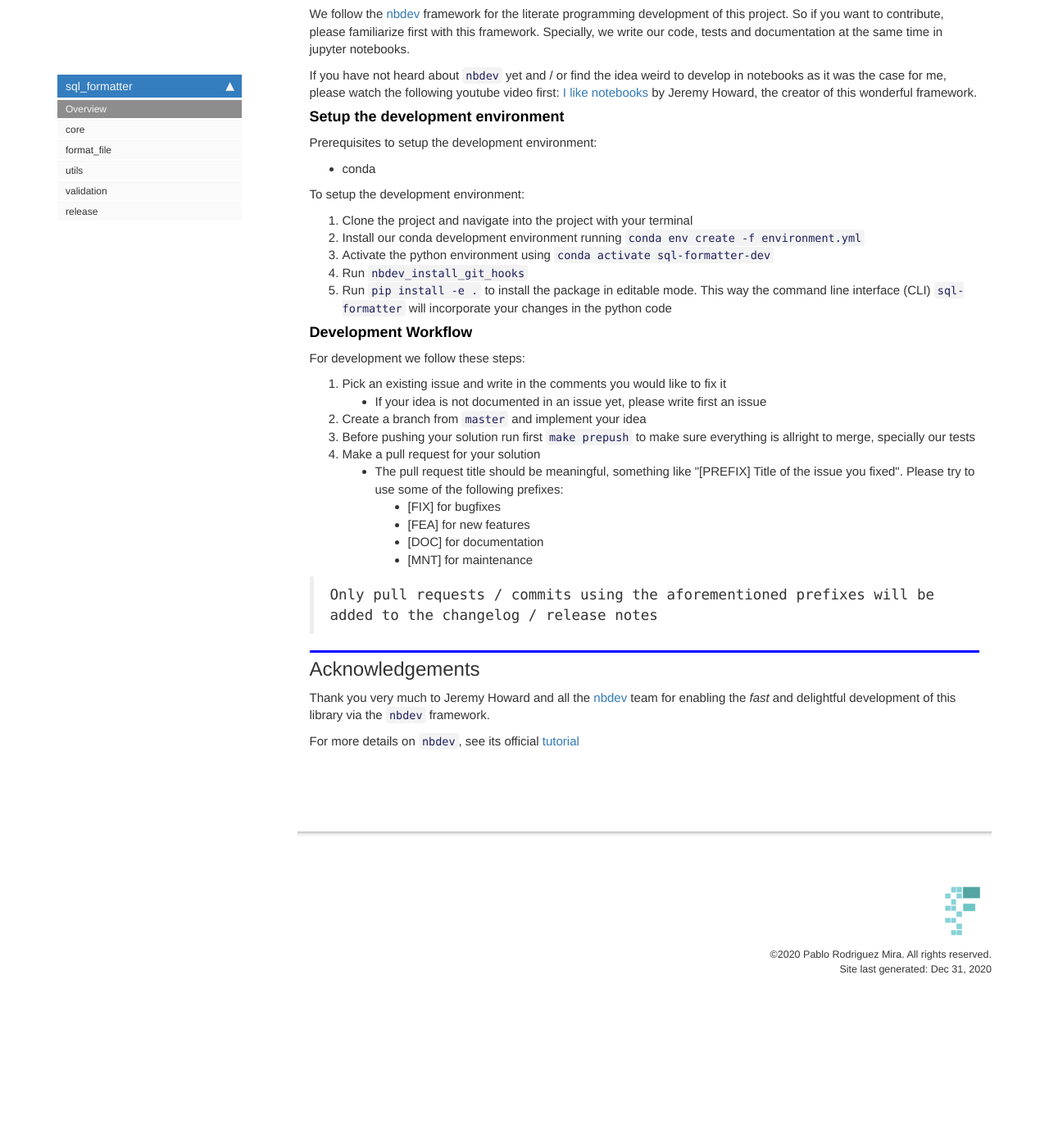
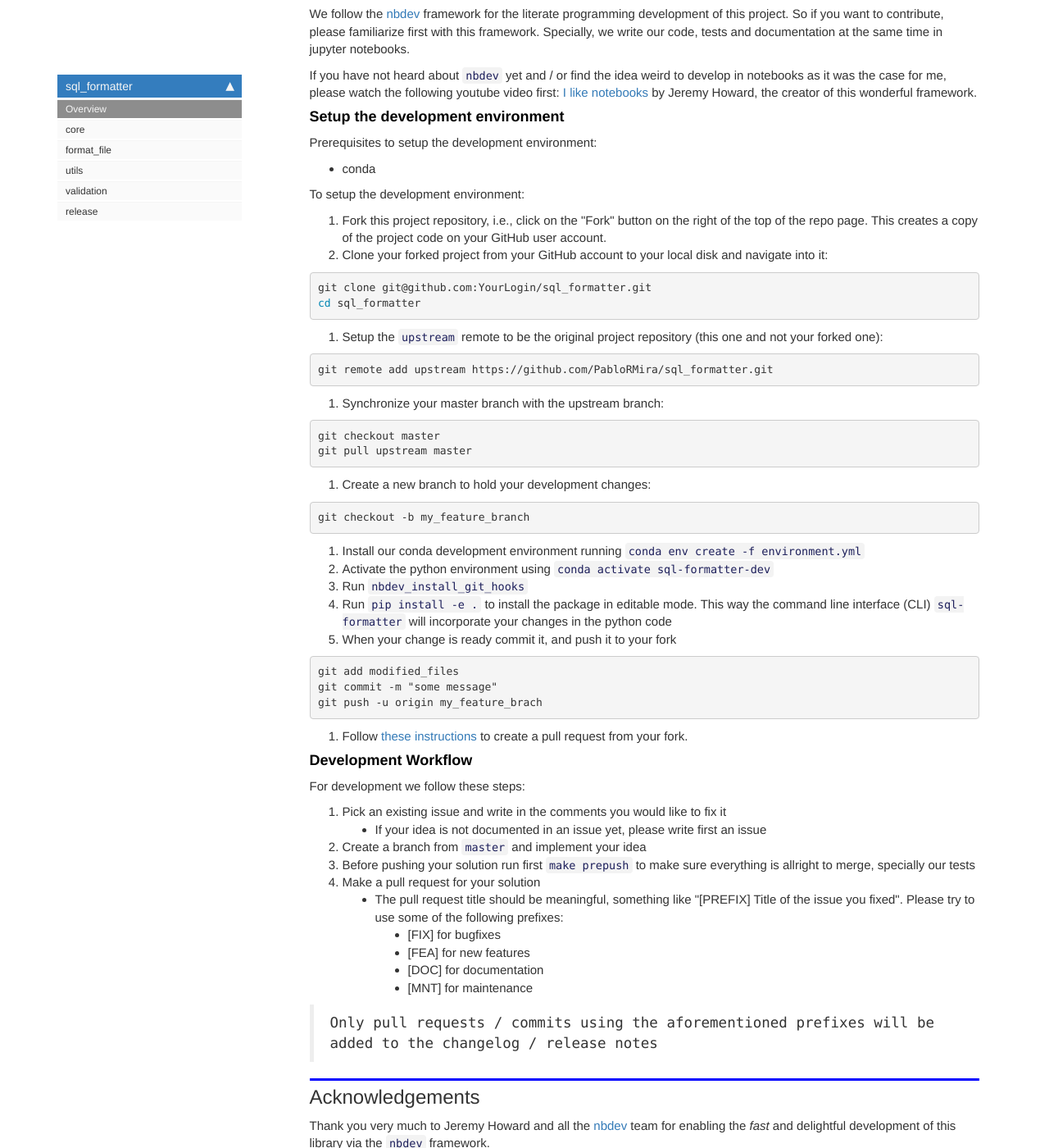
Before and after one commit to PabloRMira/sql_formatter, a Jekyll site: the page built from docs/index.html, in a window 1280 px wide and 1400 px high, scrolled down 4247 px. Shown: the whole window at 82% size. Built offline with Jekyll 4.4.1, drawn with Linux system fonts in a browser that asks for light colours; nearby versions of some CDN libraries; comment, search, counter and statistics services are not loaded; before the commit the page ends 5489 px from its top, so only the background shows below that.

Commit message:
[DOC] Correct docs for contributing: fork instead of branch (#122)

```diff
--- a/docs/index.html
+++ b/docs/index.html
@@ -401,11 +401,41 @@ From my_view;
 </ul>
 <p>To setup the development environment:</p>
 <ol>
-<li>Clone the project and navigate into the project with your terminal</li>
+<li>Fork this project repository, i.e., click on the "Fork" button on the right of the top of the repo page. This creates a copy of the project code on your GitHub user account.</li>
+<li>Clone your forked project from your GitHub account to your local disk and navigate into it:</li>
+</ol>
+<div class="highlight"><pre><span></span>git clone git@github.com:YourLogin/sql_formatter.git
+<span class="nb">cd</span> sql_formatter
+</pre></div>
+<ol>
+<li>Setup the <code>upstream</code> remote to be the original project repository (this one and not your forked one):</li>
+</ol>
+<div class="highlight"><pre><span></span>git remote add upstream https://github.com/PabloRMira/sql_formatter.git
+</pre></div>
+<ol>
+<li>Synchronize your master branch with the upstream branch:</li>
+</ol>
+<div class="highlight"><pre><span></span>git checkout master
+git pull upstream master
+</pre></div>
+<ol>
+<li>Create a new branch to hold your development changes:</li>
+</ol>
+<div class="highlight"><pre><span></span>git checkout -b my_feature_branch
+</pre></div>
+<ol>
 <li>Install our conda development environment running <code>conda env create -f environment.yml</code></li>
 <li>Activate the python environment using <code>conda activate sql-formatter-dev</code></li>
 <li>Run <code>nbdev_install_git_hooks</code></li>
 <li>Run <code>pip install -e .</code> to install the package in editable mode. This way the command line interface (CLI) <code>sql-formatter</code> will incorporate your changes in the python code</li>
+<li>When your change is ready commit it, and push it to your fork</li>
+</ol>
+
+<pre><code>git add modified_files
+git commit -m "some message"
+git push -u origin my_feature_brach</code></pre>
+<ol>
+<li>Follow <a href="https://docs.github.com/en/free-pro-team@latest/github/collaborating-with-issues-and-pull-requests/creating-a-pull-request-from-a-fork">these instructions</a> to create a pull request from your fork.</li>
 </ol>
 <h4 id="Development-Workflow">Development Workflow<a class="anchor-link" href="#Development-Workflow"> </a></h4><p>For development we follow these steps:</p>
 <ol>
```
Also changed, not shown: README.md, 1 other file.
